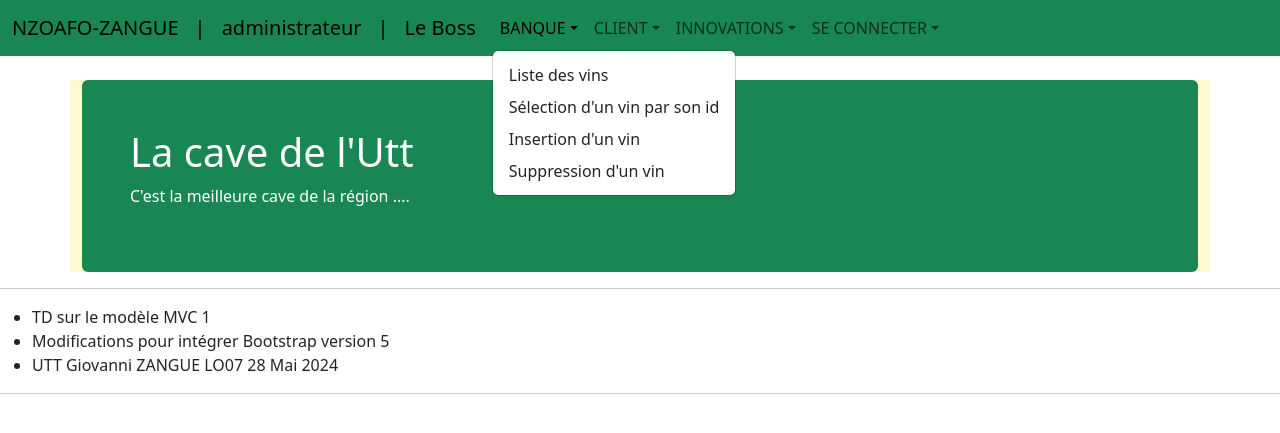
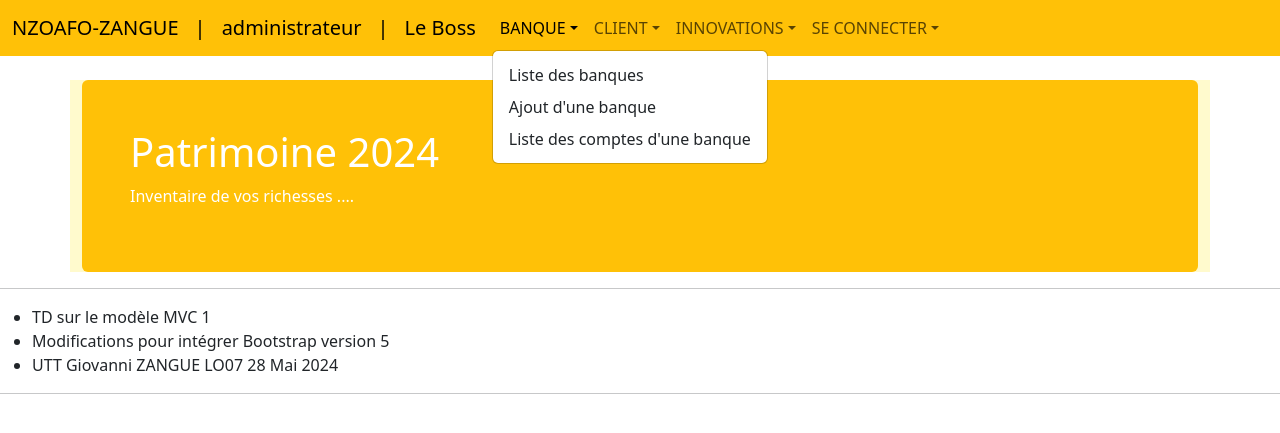
Before and after one commit to Ivan-Giovanni/lo07_project, a PHP site: page /app/router/router2.php in a window 1280 px wide, after a click on "BANQUE". Shown: the top 433 px of the page. Run offline with PHP 8.4, Linux system fonts and the light colour scheme; data that the repository does not hold is empty.

Commit message:
Liste des banque (checked)

```diff
--- a/app/controller/ControllerBanque.php
+++ b/app/controller/ControllerBanque.php
@@ -9,7 +9,7 @@
         include 'config.php';
         $vue = $root . '/app/view/viewCaveAccueil.php';
         if (DEBUG)
-            echo ("ControllerVin : caveAccueil : vue = $vue");
+            echo ("ControllerBanque : caveAccueil : vue = $vue");
         require ($vue);
     }
 
--- a/app/model/ModelPersonne.php
+++ b/app/model/ModelPersonne.php
@@ -5,6 +5,9 @@
 
 class ModelPersonne
 {
+    const ADMINISTRATEUR = 0;
+    const CLIENT = 1;
+
     private $id, $cru, $annee, $degre, $bio;
 
     // pas possible d'avoir 2 constructeurs
--- a/app/router/router2.php
+++ b/app/router/router2.php
@@ -1,10 +1,10 @@
 <!-- ----- debut Router1 -->
 <?php
-require ('../controller/ControllerAdminstrateur.php');
-require ('../controller/ControllerBanque.php');
-require ('../controller/ControllerClient.php');
-require ('../controller/ControllerCompte.php');
-require ('../controller/ControllerResidence.php');
+require('../controller/ControllerAdminstrateur.php');
+require('../controller/ControllerBanque.php');
+require('../controller/ControllerClient.php');
+require('../controller/ControllerCompte.php');
+require('../controller/ControllerResidence.php');
 
 // --- récupération de l'action passée dans l'URL
 $query_string = $_SERVER['QUERY_STRING'];
@@ -25,29 +25,21 @@
 
 // --- Liste des méthodes autorisées
 switch ($action) {
-  case "administrateurReadAll":
-  case "administrateurReadOne":
-  case "administrateurReadId":
-  case "administrateurCreate":
-  case "administrateurCreated":
-  case "administrateurDelete":
-    // --- passage des arguments au controleur
-    ControllerAdministrateur::$action($args);
+    case "clientReadAll":
+    case "clientReadAllAdmin":
+        ControllerClient::$action($args);
+    // -----------------------------------------------//
+    case "compteReadAllClient":
+    case "compteReadAllBanque";
+        ControllerCompte::$action($args);
+    // -----------------------------------------------//
+    case "residenceReadAllClient":
+        ControllerResidence::$action($args);
+    // -----------------------------------------------//
     case "banqueReadAll":
-  case "banqueReadOne":
-  case "banqueReadId":
-  case "banqueCreate":
-  case "banqueCreated":
-  case "prodReadAllRegion":
-  case "prodReadAllRegionProd":
-  case "banqueDelete":
+    case "banqueInsert":
         ControllerBanque::$action($args);
-  //
-  case "clientRequete1":
-  case "clientRequete2":
-  case "ajouterClient":
-  case "clientCreated":
-    ControllerClient::$action($args);
+
         break;
 
     case "mesPropositions":
--- a/app/view/fragment/fragmentCaveJumbotron.html
+++ b/app/view/fragment/fragmentCaveJumbotron.html
@@ -2,9 +2,9 @@
 
 <!-- Les jumbotrons de BT3 n'existe plus et sont remplacés par de simple div -->
 
-<div class="mt-4 p-5 bg-success text-white rounded">
-  <h1>La cave de l'Utt </h1>
-  <p>C'est la meilleure cave de la région ....</p>
+<div class="mt-4 p-5 bg-warning text-white rounded">
+  <h1>Patrimoine 2024 </h1>
+  <p>Inventaire de vos richesses ....</p>
 </div>
 <p/>
 
--- a/app/view/fragment/fragmentCaveMenu.html
+++ b/app/view/fragment/fragmentCaveMenu.html
@@ -1,7 +1,7 @@
 
 <!-- ----- début fragmentCaveMenu -->
 
-<nav class="navbar navbar-expand-lg bg-success fixed-top">
+<nav class="navbar navbar-expand-lg bg-warning fixed-top">
   <div class="container-fluid">
     <a class="navbar-brand" href="router2.php?action=CaveAccueil">NZOAFO-ZANGUE</a>
     <a class="navbar-brand" href="router2.php?action=CaveAccueil"> | </a>
@@ -18,22 +18,19 @@
         <li class="nav-item dropdown">
           <a class="nav-link dropdown-toggle" role="button" data-bs-toggle="dropdown" aria-expanded="false">BANQUE</a>
           <ul class="dropdown-menu">
-            <li><a class="dropdown-item" href="router2.php?action=vinReadAll">Liste des vins</a></li>
-            <li><a class="dropdown-item" href="router2.php?action=vinReadId&target=vinReadOne">Sélection d'un vin par son id</a></li>
-            <li><a class="dropdown-item" href="router2.php?action=vinCreate">Insertion d'un vin</a></li>
-            <li><a class="dropdown-item" href="router2.php?action=vinReadId&target=vinDelete">Suppression d'un vin</a></li>
+            <li><a class="dropdown-item" href="router2.php?action=banqueReadAll">Liste des banques</a></li>
+            <li><a class="dropdown-item" href="router2.php?action=banqueInsert">Ajout d'une banque</a></li>
+            <li><a class="dropdown-item" href="router2.php?action=compteReadAllBanque">Liste des comptes d'une banque</a></li>
           </ul>
         </li>
 
         <li class="nav-item dropdown">
           <a class="nav-link dropdown-toggle" role="button" data-bs-toggle="dropdown" aria-expanded="false">CLIENT</a>
           <ul class="dropdown-menu">
-            <li><a class="dropdown-item" href="router2.php?action=producteurReadAll">Liste des producteurs</a></li>
-            <li><a class="dropdown-item" href="router2.php?action=producteurReadId&target=producteurReadOne">Sélection d'un producteur par son id</a></li>
-            <li><a class="dropdown-item" href="router2.php?action=producteurCreate">insertion d'un producteur</a></li>
-            <li><a class="dropdown-item" href="router2.php?action=prodReadAllRegion">Liste sans doublons des régions</a></li>
-            <li><a class="dropdown-item" href="router2.php?action=prodReadAllRegionProd">Nombre de producteurs par région</a></li>
-            <li><a class="dropdown-item" href="router2.php?action=producteurReadId&target=producteurDelete">Suppression d'un producteur</a></li>
+            <li><a class="dropdown-item" href="router2.php?action=clientReadAll">Liste des client</a></li>
+            <li><a class="dropdown-item" href="router2.php?action=clientReadAllAdmin">Liste des administrateurs</a></li>
+            <li><a class="dropdown-item" href="router2.php?action=compteReadAllClient">Liste des comptes</a></li>
+            <li><a class="dropdown-item" href="router2.php?action=residenceReadAllClient">Liste des résidences</a></li>
           </ul>
         </li>
 
--- a/public/css/perso_css.css
+++ b/public/css/perso_css.css
@@ -5,10 +5,10 @@
 
 .container {
     margin-top: 80px;
-    background-color: greenyellow;
+    background-color: whitesmoke;
     width: 60%;
 }
 
 .jumbotron {
-  background-color:plum;
+  background-color:goldenrod;
 }
```
Also changed, not shown: app/model/ModelBanque.php (+21 -26 lines). Lines whose indentation alone changed are shown as unchanged.
